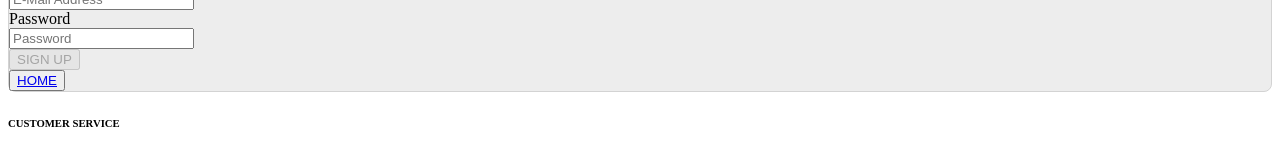
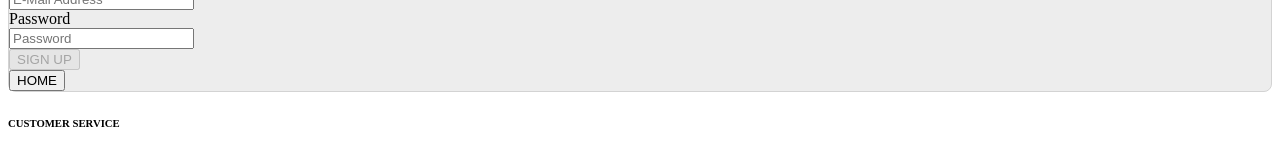
Before and after one commit to ramyatata/Portazon, a React (Create React App) app in the folder client/: page /register_user in a window 1280 px wide. Shown: the part 961-1116 px from the top of the page. Built offline with nearby package versions, Linux system fonts and the light colour scheme; no server answers; the HTML template or start-up script is replaced by a standard one.

Commit message:
home button on register user fixed

```diff
--- a/client/src/components/app.jsx
+++ b/client/src/components/app.jsx
@@ -84,12 +84,15 @@ class App extends React.Component {
   }
 
   changeView(view, item, invoice){
-    // alert(`changing view ${item._source.product_name}`);
-    console.log(view, item, invoice)
-    this.setState({view: view, productDetail: item, userInvoice: invoice});
+    if(item){
+      this.setState({view: view, productDetail: item, userInvoice: invoice});
+    } else {
+      this.setState({view: view});
+    }
+
     let history = this.props.history;
+
     if(view === 'productDetail'){
-      console.log('view');
       history.push('/product_detail');
     } else if (view === 'shoppingCart') {
       history.push('/shoppingcart');
@@ -99,6 +102,9 @@ class App extends React.Component {
       history.push('/register_user');
     } else if (view === 'userProfile') {
       history.push('/user_profile');
+    } else if (view === 'homePage'){
+      history.push('/');
+      location.reload();
     }
   }
 
@@ -437,7 +443,7 @@ class App extends React.Component {
             render={() => <CheckOut user={this.state.user} submitInvoice={this.submitInvoice} changeView={this.changeView}/>  }>
           </Route>
           <Route exact path='/register_user'
-            render={() => <RegisterUserForm registerUser={this.registerUser}/>  }>
+            render={() => <RegisterUserForm registerUser={this.registerUser} changeView={this.changeView}/>  }>
           </Route>
           <Route exact path='/register_success'
             render={() => <RegisterSuccess /> }>
--- a/client/src/components/registerUserForm.jsx
+++ b/client/src/components/registerUserForm.jsx
@@ -49,6 +49,7 @@ class RegisterUserForm extends React.Component {
     this.validateForm = this.validateForm.bind(this);
     this.errorClass = this.errorClass.bind(this);
     this.registerUser = this.registerUser.bind(this);
+    this.changeView = this.changeView.bind(this);
   }
 
   registerUser() {
@@ -73,6 +74,10 @@ class RegisterUserForm extends React.Component {
 
   validateForm(){
     this.setState({formValid: this.state.emailValid && this.state.firstnameValid})
+  }
+
+  changeView(){
+    this.props.changeView('homePage');
   }
 
   validateField(fieldName, value){
@@ -325,7 +330,7 @@ class RegisterUserForm extends React.Component {
               <button type="button" id="sign-up-button" className="btn-md register-button" onClick={this.registerUser} disabled={!this.state.formValid}>SIGN UP</button>
             </div>
             <div className="col-xs-6">
-              <button type="button" className="btn-md register-button" ><Link to='/'>HOME</Link></button>
+              <button type="button" className="btn-md register-button" onClick={()=> this.changeView()}>HOME</button>
             </div>
           </div>
         </div>
```
